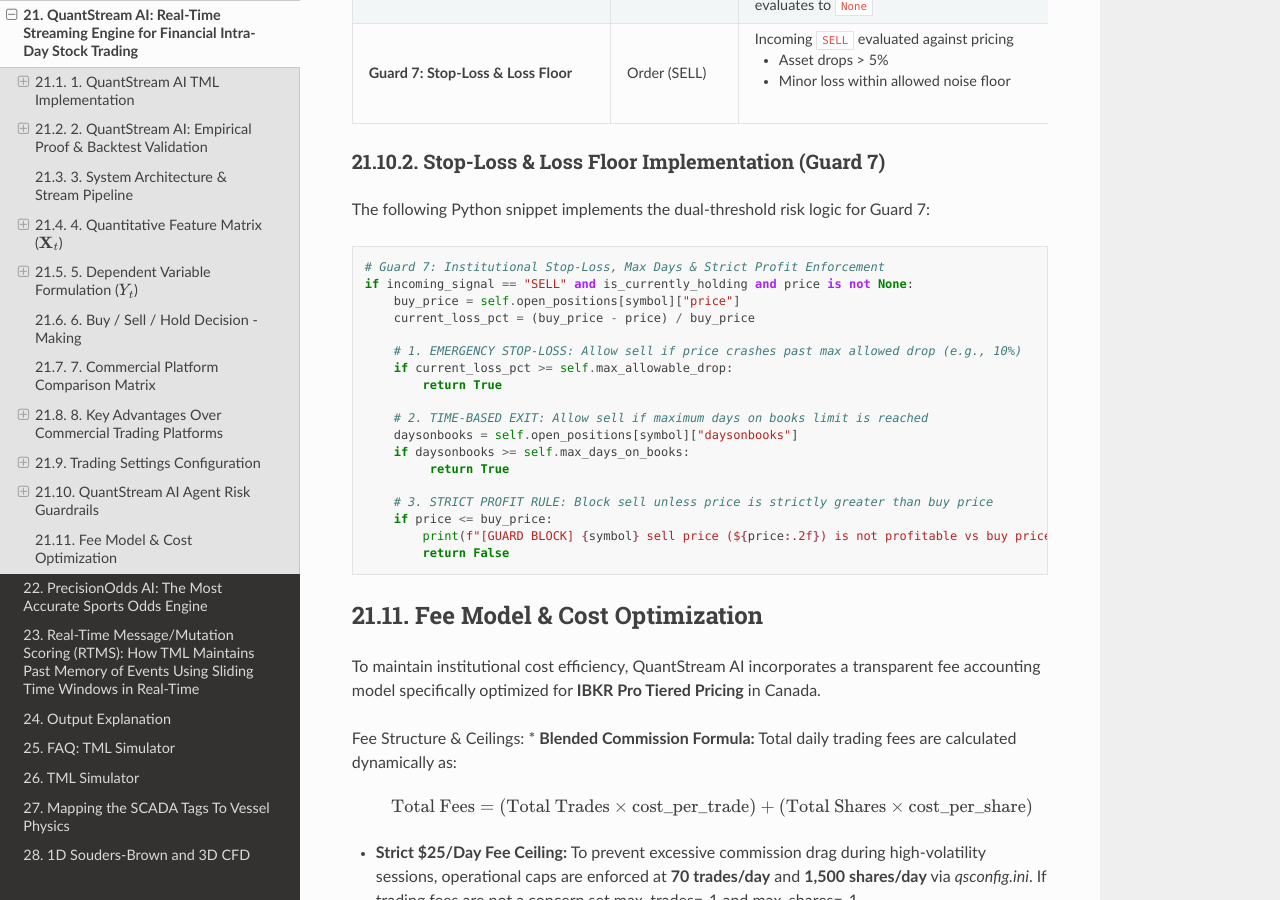
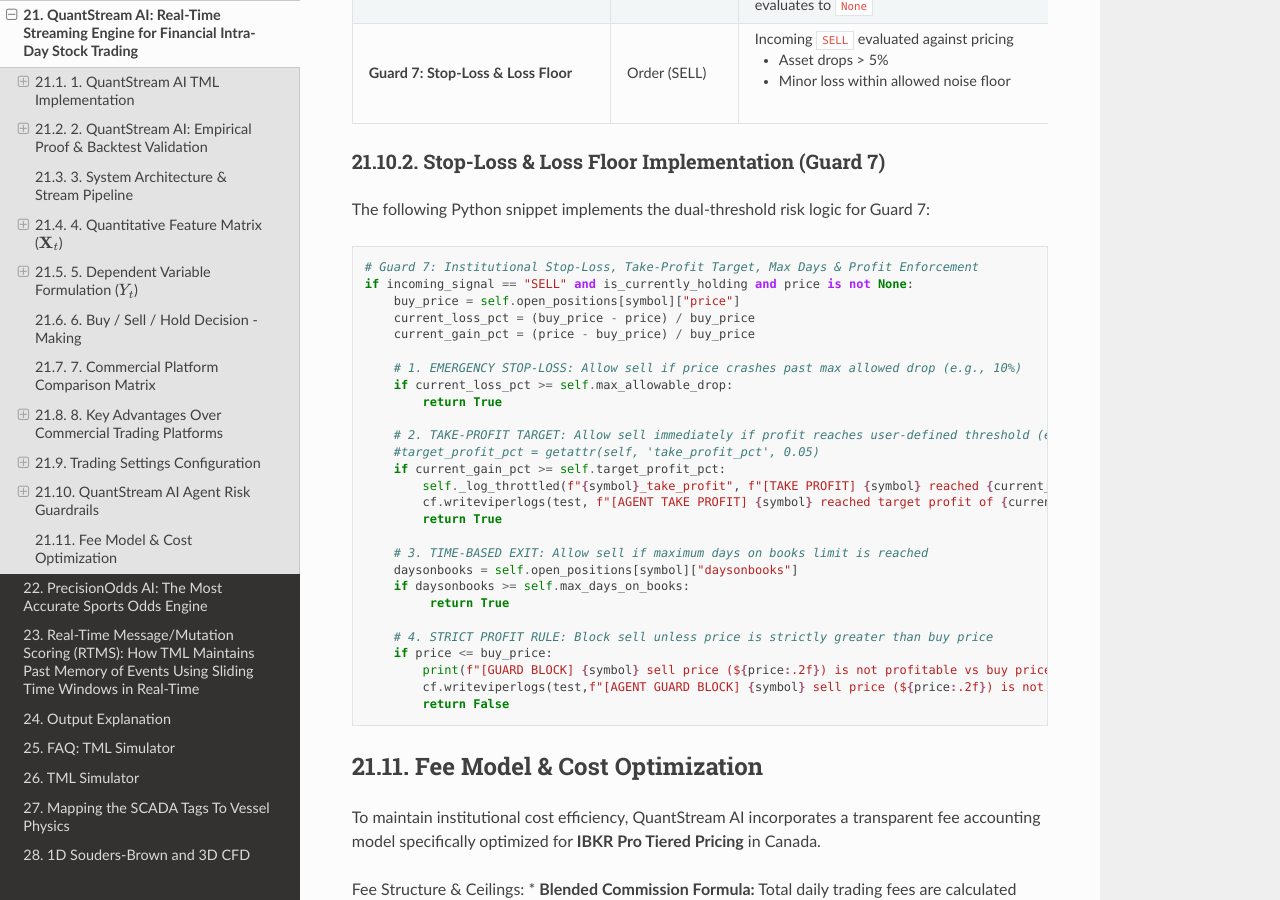
Before and after one commit to smaurice101/readthedocs, a Sphinx documentation site: the page built from docs/source/quantstream.rst, in a window 1280 px wide and 900 px high, scrolled down 14132 px. Built offline with Sphinx 7.4.7 and the Read the Docs theme 3.1.0, drawn with Linux system fonts in a browser that asks for light colours; pages that are not in the unit, such as notebooks, are missing from menus; some of the changed text lies outside the part shown.

Commit message:
Update quantstream.rst

```diff
--- a/docs/source/quantstream.rst
+++ b/docs/source/quantstream.rst
@@ -675,24 +675,35 @@
 
 .. code-block:: python
 
-            # Guard 7: Institutional Stop-Loss, Max Days & Strict Profit Enforcement
-            if incoming_signal == "SELL" and is_currently_holding and price is not None:
-                buy_price = self.open_positions[symbol]["price"]
-                current_loss_pct = (buy_price - price) / buy_price
+                  # Guard 7: Institutional Stop-Loss, Take-Profit Target, Max Days & Profit Enforcement
+                  if incoming_signal == "SELL" and is_currently_holding and price is not None:
+                      buy_price = self.open_positions[symbol]["price"]
+                      current_loss_pct = (buy_price - price) / buy_price
+                      current_gain_pct = (price - buy_price) / buy_price
 
-                # 1. EMERGENCY STOP-LOSS: Allow sell if price crashes past max allowed drop (e.g., 10%)
-                if current_loss_pct >= self.max_allowable_drop:
-                    return True
+                      # 1. EMERGENCY STOP-LOSS: Allow sell if price crashes past max allowed drop (e.g., 10%)
+                      if current_loss_pct >= self.max_allowable_drop:
+                          return True
 
-                # 2. TIME-BASED EXIT: Allow sell if maximum days on books limit is reached
-                daysonbooks = self.open_positions[symbol]["daysonbooks"]
-                if daysonbooks >= self.max_days_on_books:
-                     return True
+                      # 2. TAKE-PROFIT TARGET: Allow sell immediately if profit reaches user-defined threshold (e.g., 5% / 0.05)
+                      #target_profit_pct = getattr(self, 'take_profit_pct', 0.05)
+                      if current_gain_pct >= self.target_profit_pct:
+                          self._log_throttled(f"{symbol}_take_profit", f"[TAKE PROFIT] {symbol} reached {current_gain_pct*100:.2f}% gain (Target: {target_profit_pct*100:.2f}%). SELL approved.")
+                          cf.writeviperlogs(test, f"[AGENT TAKE PROFIT] {symbol} reached target profit of {current_gain_pct*100:.2f}%. SELL approved.")
+                          return True
 
-                # 3. STRICT PROFIT RULE: Block sell unless price is strictly greater than buy price
-                if price <= buy_price:
-                    print(f"[GUARD BLOCK] {symbol} sell price (${price:.2f}) is not profitable vs buy price (${buy_price:.2f}). SELL blocked.")
-                    return False
+                      # 3. TIME-BASED EXIT: Allow sell if maximum days on books limit is reached
+                      daysonbooks = self.open_positions[symbol]["daysonbooks"]
+                      if daysonbooks >= self.max_days_on_books:
+                           return True
+
+                      # 4. STRICT PROFIT RULE: Block sell unless price is strictly greater than buy price
+                      if price <= buy_price:
+                          print(f"[GUARD BLOCK] {symbol} sell price (${price:.2f}) is not profitable vs buy price (${buy_price:.2f}). SELL blocked.")
+                          cf.writeviperlogs(test,f"[AGENT GUARD BLOCK] {symbol} sell price (${price:.2f}) is not profitable vs buy price (${buy_price:.2f}). SELL blocked.")
+                          return False
+
+
 
 Fee Model & Cost Optimization
 =============================
```
